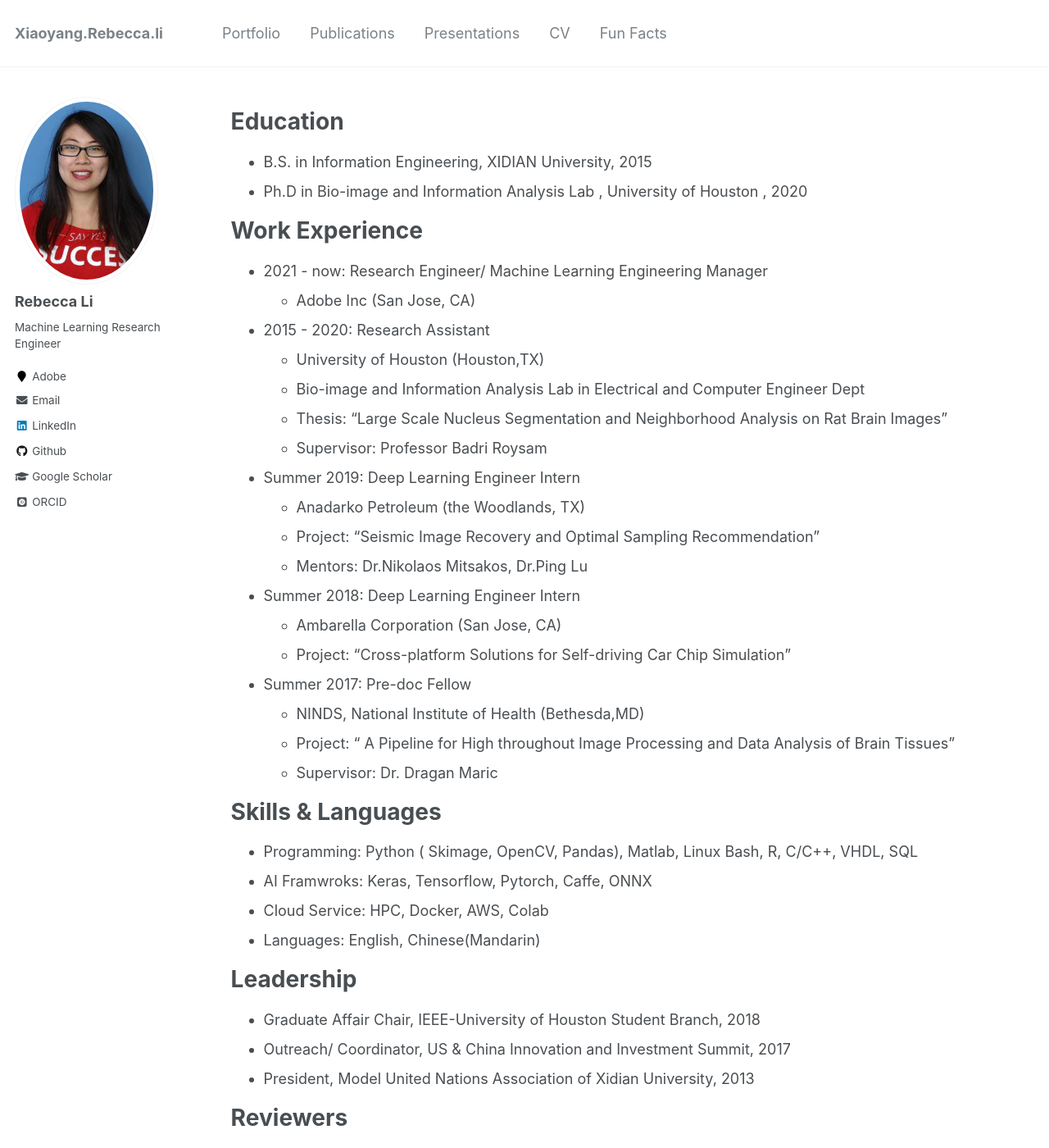
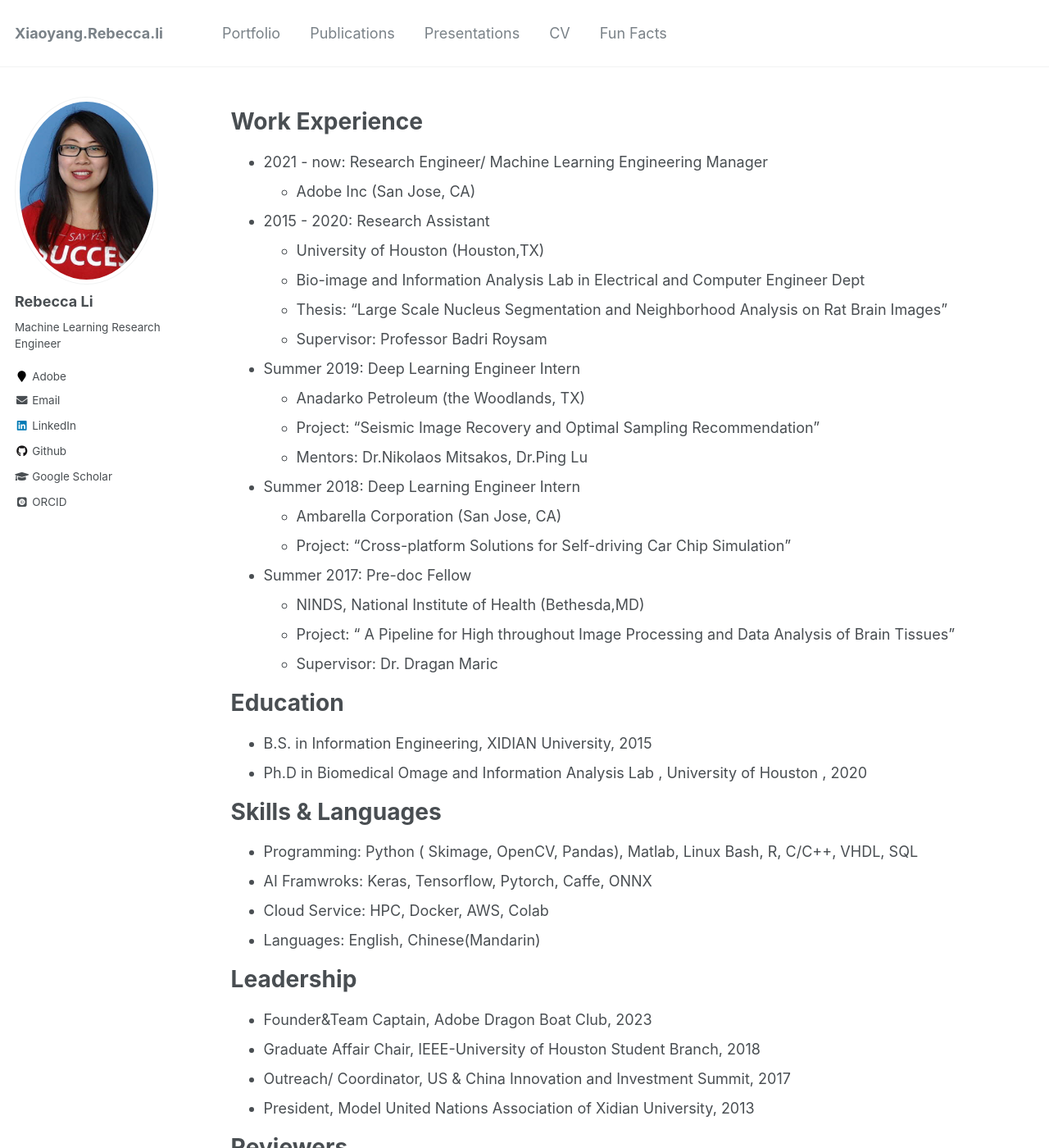
Before and after one commit to Xiaoyang-Rebecca/xiaoyang-rebecca.github.io, a Jekyll site: the page built from _pages/cv.md, in a window 1280 px wide and 1400 px high. Shown: the whole window at 82% size. Built offline with Jekyll 4.4.1, drawn with Linux system fonts in a browser that asks for light colours; some web fonts are replaced.

Commit message:
Update cv.md

```diff
--- a/_pages/cv.md
+++ b/_pages/cv.md
@@ -9,11 +9,6 @@ redirect_from:
 
 
 {% include base_path %}
-
-Education
-======
-* B.S. in Information Engineering, XIDIAN University, 2015
-* Ph.D in Bio-image and Information Analysis Lab , University of Houston , 2020
 
 
 Work Experience
@@ -41,6 +36,11 @@ Work Experience
   * Project: " A Pipeline for High throughout Image Processing and Data Analysis of Brain Tissues"
   * Supervisor: Dr. Dragan Maric
 
+Education
+======
+* B.S. in Information Engineering, XIDIAN University, 2015
+* Ph.D in Biomedical Omage and Information Analysis Lab , University of Houston , 2020
+
 Skills & Languages
 ======
 * Programming:   Python ( Skimage, OpenCV, Pandas), Matlab, Linux Bash, R, C/C++,  VHDL, SQL
@@ -50,6 +50,7 @@ Skills & Languages
 
 Leadership
 ======
+* Founder&Team Captain,  Adobe Dragon Boat Club, 2023
 * Graduate Affair Chair,  IEEE-University of Houston Student Branch, 2018
 *	Outreach/ Coordinator,  US & China Innovation and Investment Summit, 2017
 *	President,  Model United Nations Association of Xidian University, 2013
```
